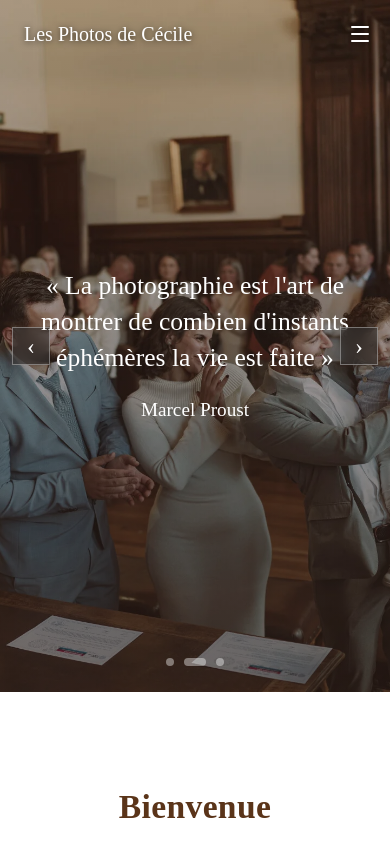
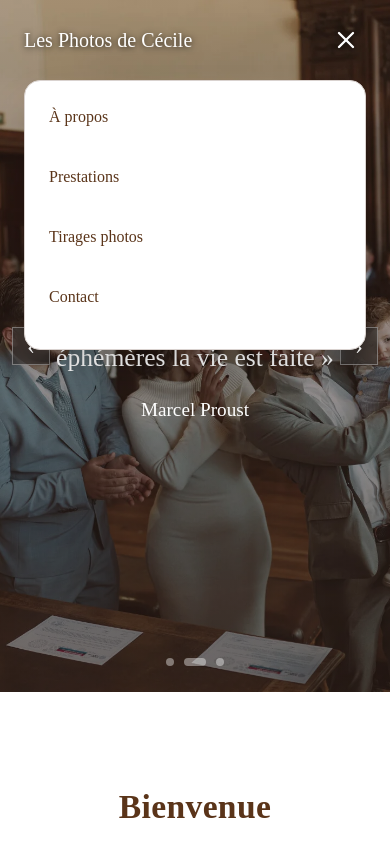
Before and after one commit to G-eraldo/photos_de_cecile, a Nuxt app: page / in a window 390 px wide. Both pictures are taken after a click on the button 360 px from the left and 34 px from the top of the page. Shown: the top 844 px of the page. Built offline with nearby package versions, Linux system fonts and the light colour scheme.

Commit message:
refactor: restructure Navbar component with dedicated mobile menu and improved scroll state handling

```diff
--- a/app/components/Navbar.vue
+++ b/app/components/Navbar.vue
@@ -1,99 +1,130 @@
 <script setup>
-import { Menu, X } from 'lucide-vue-next';
-import { onMounted, onUnmounted, ref } from 'vue';
-import { cn } from '~/lib/utils';
+import { Menu, X } from 'lucide-vue-next'
+import { onMounted, onUnmounted, ref } from 'vue'
+import { cn } from '~/lib/utils'
 
 const menuItems = [
-  { name: "À propos", href: "/a-propos" },
-  { name: "Prestations", href: "/prestations" },
-  { name: "Portfolio", href: "/portfolio" },
-  { name: "Tirages photos", href: "/tirage-photo" },
-  { name: "Contact", href: "/contact" },
-];
+  { name: 'À propos', href: '/a-propos' },
+  { name: 'Prestations', href: '/prestations' },
+  { name: 'Tirages photos', href: '/tirage-photo' },
+  { name: 'Contact', href: '/contact' },
+]
 
-const menuState = ref(false);
-const isScrolled = ref(false);
+const menuState = ref(false)
+const isScrolled = ref(false)
 
 const handleScroll = () => {
-  isScrolled.value = window.scrollY > 50;
-};
+  isScrolled.value = window.scrollY > 50
+}
+
+const closeMenu = () => {
+  menuState.value = false
+}
 
 onMounted(() => {
-  window.addEventListener("scroll", handleScroll);
-});
+  handleScroll()
+  window.addEventListener('scroll', handleScroll)
+})
 
 onUnmounted(() => {
-  window.removeEventListener("scroll", handleScroll);
-});
+  window.removeEventListener('scroll', handleScroll)
+})
 </script>
 
 <template>
   <header class="font-poppins">
-    <nav :data-state="menuState ? 'active' : undefined" class="fixed z-20 w-full px-2">
+    <nav class="fixed left-0 top-0 z-50 w-full px-2">
+
       <div :class="cn(
-        'mx-auto mt-2 max-w-6xl px-4 sm:px-6 transition-all duration-300 lg:px-12',
-        isScrolled &&
-        'max-w-4xl rounded-2xl border border-[#D9D2CF] bg-white/95 shadow-xl backdrop-blur-lg lg:px-5'
+        'mx-auto mt-2 px-4 transition-all duration-300 sm:px-6 lg:px-12',
+        isScrolled
+          ? 'max-w-4xl rounded-2xl border border-[#D9D2CF] bg-white/95 shadow-xl backdrop-blur-lg lg:px-5'
+          : 'max-w-6xl'
       )">
+
         <div class="relative flex flex-wrap items-center justify-between gap-6 py-3 lg:gap-0 lg:py-4">
 
-          <div class="flex w-full justify-between lg:w-auto text-xl">
-            <NuxtLink to="/" aria-label="home" :class="[
-              'flex items-center space-x-2 font-playfair transition-colors duration-300',
+          <!-- LOGO + BURGER -->
+          <div class="flex w-full items-center justify-between lg:w-auto">
+
+            <NuxtLink to="/" aria-label="Accueil" :class="[
+              'flex items-center font-playfair text-xl transition-colors duration-300 sm:text-2xl',
               isScrolled
                 ? 'text-[#5A3419]'
-                : 'text-white drop-shadow-[0_1px_3px_rgba(0,0,0,0.7)]',
+                : 'text-white drop-shadow-[0_1px_3px_rgba(0,0,0,0.8)]',
               'hover:text-[#C9A227]'
             ]">
               Les Photos de Cécile
             </NuxtLink>
 
-            <button :aria-label="menuState ? 'Close Menu' : 'Open Menu'"
-              class="relative z-20 -m-2.5 -mr-4 block cursor-pointer p-2.5 text-white drop-shadow-[0_1px_3px_rgba(0,0,0,0.7)] transition-colors duration-300 hover:text-[#C9A227] lg:hidden"
-              :class="isScrolled ? 'text-[#5A3419] drop-shadow-none' : ''" @click="menuState = !menuState">
-              <Menu
-                class="data-[state=active]:rotate-180 data-[state=active]:scale-0 data-[state=active]:opacity-0 m-auto size-6 duration-200" />
 
-              <X
-                class="data-[state=active]:rotate-0 data-[state=active]:scale-100 data-[state=active]:opacity-100 absolute inset-0 m-auto size-6 -rotate-180 scale-0 opacity-0 duration-200" />
+            <!-- BURGER MOBILE -->
+            <button type="button" :aria-label="menuState ? 'Fermer le menu' : 'Ouvrir le menu'"
+              :aria-expanded="menuState" :class="[
+                'relative z-50 flex h-10 w-10 items-center justify-center rounded-lg transition-colors duration-300 lg:hidden',
+                isScrolled
+                  ? 'text-[#5A3419]'
+                  : 'text-white drop-shadow-[0_1px_3px_rgba(0,0,0,0.8)]',
+                'hover:text-[#C9A227]'
+              ]" @click="menuState = !menuState">
+
+              <X v-if="menuState" class="size-7" />
+
+              <Menu v-else class="size-7" />
+
             </button>
+
           </div>
 
-          <div :class="[
-            'absolute size-fit lg:block text-xl transition-all duration-1000 hidden',
-            isScrolled ? 'right-10' : 'inset-0 m-auto pl-52'
-          ]">
-            <ul class="flex gap-8 text-lg">
+
+          <!-- NAVIGATION DESKTOP -->
+          <div class="hidden lg:block" :class="isScrolled ? 'lg:mr-0' : ''">
+
+            <ul class="flex items-center gap-8 text-base xl:text-lg">
+
               <li v-for="(item, index) in menuItems" :key="index">
+
                 <NuxtLink :to="item.href" :class="[
-                  'block font-medium transition-colors duration-300 hover:text-[#C9A227]',
+                  'block font-medium transition-colors duration-300',
                   isScrolled
                     ? 'text-[#5A3419]'
-                    : 'text-[#F2F0EF] drop-shadow-[0_1px_3px_rgba(0,0,0,0.7)]'
+                    : 'text-[#F2F0EF] drop-shadow-[0_1px_3px_rgba(0,0,0,0.8)]',
+                  'hover:text-[#C9A227]'
                 ]">
                   {{ item.name }}
                 </NuxtLink>
+
               </li>
+
             </ul>
+
           </div>
 
-          <div
-            class="bg-background data-[state=active]:block lg:data-[state=active]:flex mb-6 hidden w-full flex-wrap items-center justify-end space-y-8 rounded-3xl border p-6 shadow-2xl shadow-zinc-300/20 md:flex-nowrap lg:m-0 lg:flex lg:w-fit lg:gap-6 lg:space-y-0 lg:border-transparent lg:bg-transparent lg:p-0 lg:shadow-none dark:shadow-none dark:lg:bg-transparent">
-            <div class="lg:hidden">
-              <ul class="space-y-6 text-base">
-                <li v-for="(item, index) in menuItems" :key="index">
-                  <NuxtLink :to="item.href"
-                    class="block text-[#5A3419] transition-colors duration-300 hover:text-[#C9A227]"
-                    @click="menuState = false">
-                    <span>{{ item.name }}</span>
-                  </NuxtLink>
-                </li>
-              </ul>
-            </div>
+
+          <!-- MENU MOBILE -->
+          <div v-if="menuState"
+            class="absolute left-0 right-0 top-full mt-2 overflow-hidden rounded-2xl border border-[#D9D2CF] bg-white p-6 shadow-2xl lg:hidden">
+
+            <ul class="flex flex-col gap-5">
+
+              <li v-for="(item, index) in menuItems" :key="index">
+
+                <NuxtLink :to="item.href"
+                  class="block border-b border-[#E6DFDD] pb-4 font-poppins text-base font-medium text-[#5A3419] transition-colors duration-300 last:border-0 hover:text-[#C9A227]"
+                  @click="closeMenu">
+                  {{ item.name }}
+                </NuxtLink>
+
+              </li>
+
+            </ul>
+
           </div>
 
         </div>
+
       </div>
+
     </nav>
   </header>
 </template>
```
